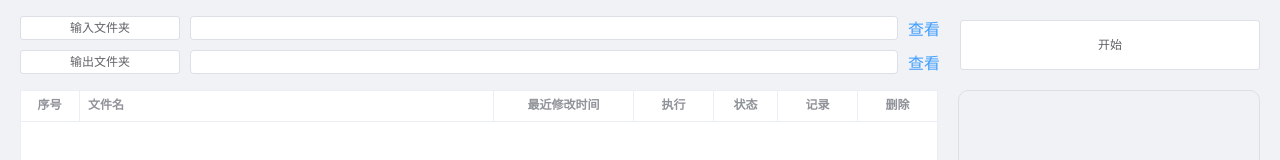
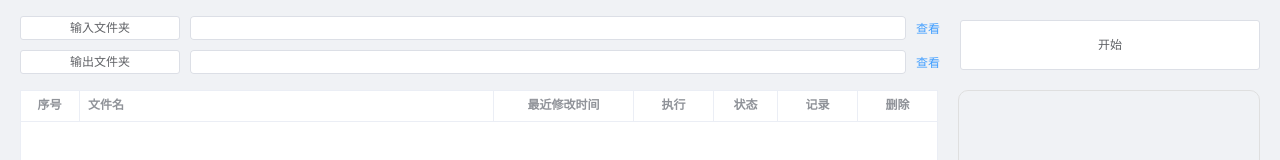
Before and after one commit to 1024dashen/TauriMan, a Vue app in the folder example/runwrap/: page / in a window 1280 px wide. Shown: the top 160 px of the page. Built offline with nearby package versions, Linux system fonts and the light colour scheme.

Commit message:
update scroll ui and drop

```diff
--- a/example/runwrap/src/App.vue
+++ b/example/runwrap/src/App.vue
@@ -228,6 +228,7 @@ onMounted(() => {
                 .checkBtn {
                     color: #409eff;
                     cursor: pointer;
+                    font-size: 12px;
                     // text-decoration: underline;
                 }
             }
--- a/example/runwrap/src/style.scss
+++ b/example/runwrap/src/style.scss
@@ -10,6 +10,7 @@ body {
     background-color: var(--bg-color);
     color: var(--text-color);
     transition: background-color 0.5s, color 0.5s;
+    overflow: hidden;
 }
 
 #app,
@@ -18,4 +19,5 @@ body {
     height: 100%;
     background-color: var(--bg-color);
     transition: background-color 0.5s, color 0.5s;
+    overflow: hidden;
 }
```
